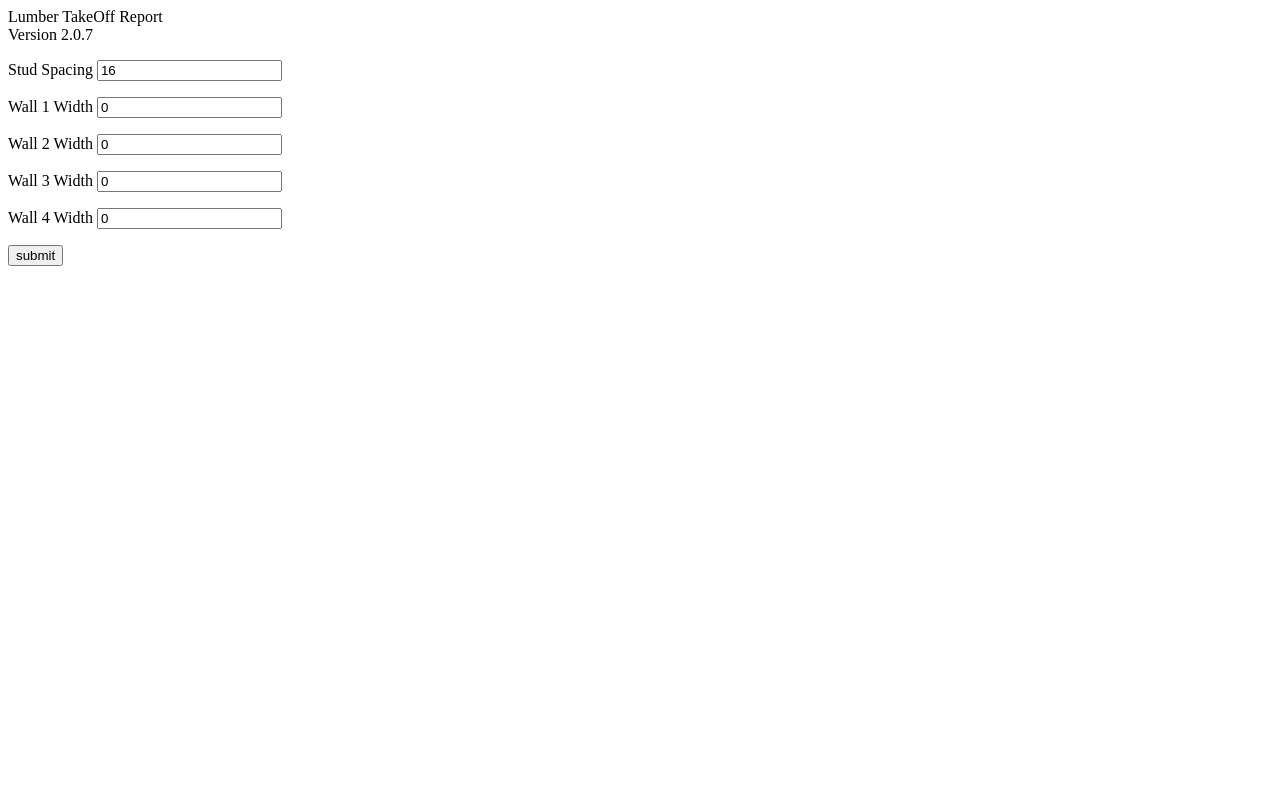
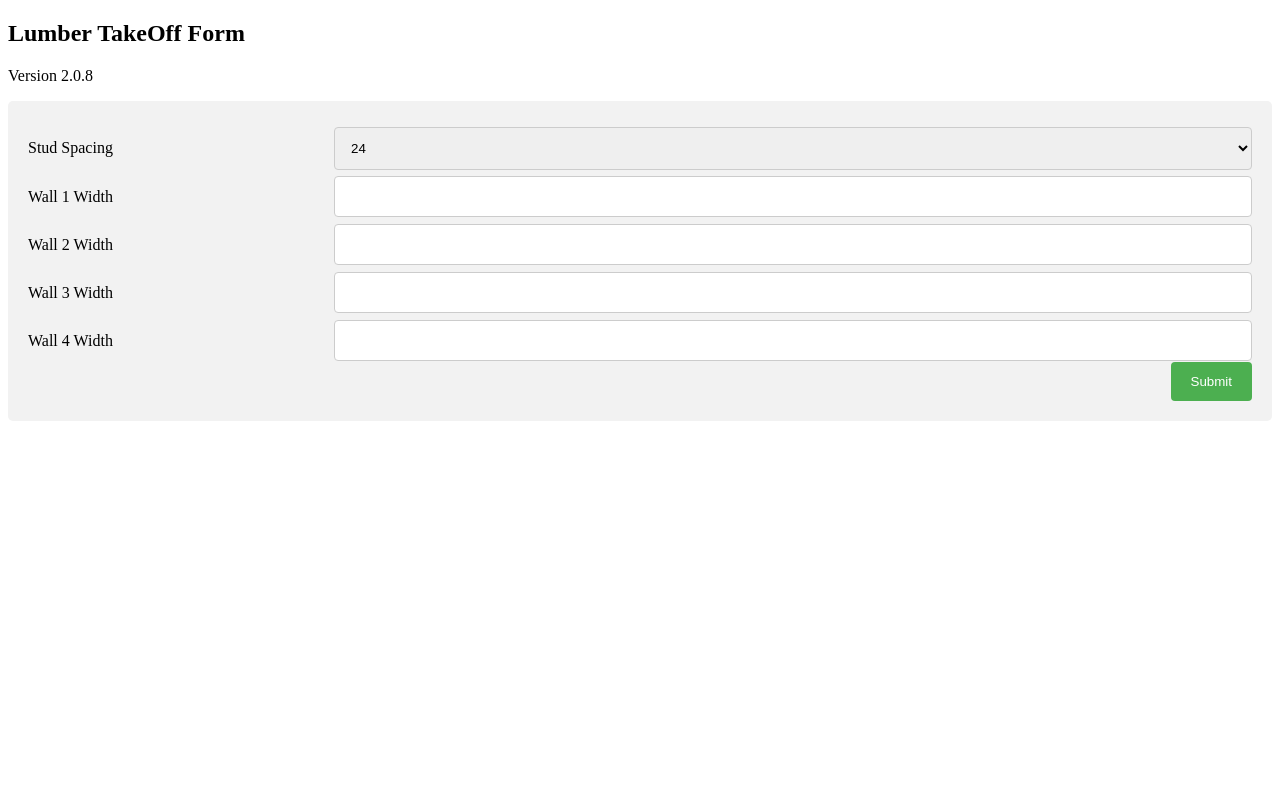
Before and after one commit to eric-sd/lumber-takeoff, a Flask app: page / in a window 1280 px wide. Run offline with Flask 2, Linux system fonts and the light colour scheme.

Commit message:
added css to forms and result page

```diff
--- a/app/app.py
+++ b/app/app.py
@@ -25,7 +25,7 @@ def result():
       newResult['Stud Spacing'] = str(result['studSpacing']) + " inches "
       for fieldname, value in result.items():
           if value:
-              if 'Width' in fieldname and int(value) > 0:
+              if 'width' in fieldname.casefold() and int(value) > 0:
                   totalStuds = totalStuds + figureOutStuds(result[fieldname],result['studSpacing'])
                   newResult[fieldname] = str(value) + " feet"
 
--- a/app/takeOff.ini
+++ b/app/takeOff.ini
@@ -1,2 +1,2 @@
 [metadata]
-version=2.0.7
+version=2.0.8
--- a/app/templates/lumber.html
+++ b/app/templates/lumber.html
@@ -1,20 +1,136 @@
+<!DOCTYPE html>
 <html>
-  <head>
+<head>
     <title> Lumber Take Off Report </title>
-    <meta http-equiv="Cache-Control" content="no-cache, no-store, must-revalidate" />
-    <meta http-equiv="Pragma" content="no-cache" />
-    <meta http-equiv="Expires" content="0" />
-  </head>
-  Lumber TakeOff Report <br>
-  Version {{ version }}
-   <body>
-      <form action = "{{ url_for('result') }}" method = "POST">
-         <p>Stud Spacing  <input type = "text" name = "studSpacing" value=16 /></p>
-         <p>Wall 1 Width  <input type = "text" name = "Wall 1 Width" value=0 /></p>
-         <p>Wall 2 Width  <input type = "text" name = "Wall 2 Width" value=0 /></p>
-         <p>Wall 3 Width  <input type = "text" name = "Wall 3 Width" value=0 /></p>
-         <p>Wall 4 Width  <input type = "text" name = "Wall 4 Width" value=0 /></p>
-         <p><input type = "submit" value = "submit" /></p>
-      </form>
-   </body>
+<style>
+* {
+  box-sizing: border-box;
+}
+
+input[type=text], select, textarea {
+  width: 100%;
+  padding: 12px;
+  border: 1px solid #ccc;
+  border-radius: 4px;
+  resize: vertical;
+}
+
+label {
+  padding: 12px 12px 12px 0;
+  display: inline-block;
+}
+
+input[type=submit] {
+  background-color: #4CAF50;
+  color: white;
+  padding: 12px 20px;
+  border: none;
+  border-radius: 4px;
+  cursor: pointer;
+  float: right;
+}
+
+input[type=submit]:hover {
+  background-color: #45a049;
+}
+
+.container {
+  border-radius: 5px;
+  background-color: #f2f2f2;
+  padding: 20px;
+}
+
+.col-25 {
+  float: left;
+  width: 25%;
+  margin-top: 6px;
+}
+
+.col-75 {
+  float: left;
+  width: 75%;
+  margin-top: 6px;
+}
+
+/* Clear floats after the columns */
+.row:after {
+  content: "";
+  display: table;
+  clear: both;
+}
+
+/* Responsive layout - when the screen is less than 600px wide, make the two columns stack on top of each other instead of next to each other */
+@media screen and (max-width: 600px) {
+  .col-25, .col-75, input[type=submit] {
+    width: 100%;
+    margin-top: 0;
+  }
+}
+</style>
+</head>
+<body>
+
+<h2>Lumber TakeOff Form</h2>
+<p>Version {{ version }}</p>
+
+<div class="container">
+  <form action = "{{ url_for('result') }}" method = "POST" autocomplete="on">
+  <div class="row">
+    <div class="col-25">
+      <label for="studSpacing">Stud Spacing</label>
+    </div>
+    <div class="col-75">
+      <select id="studSpacing" name="studSpacing">
+        <option value="24">24</option>
+        <option value="16">16</option>
+        <option value="14">14</option>
+        <option value="12">12</option>
+      </select>
+    </div>
+  </div>
+
+  <div class="row">
+    <div class="col-25">
+      <label for="wall1w">Wall 1 Width</label>
+    </div>
+    <div class="col-75">
+      <input type="text" id="wall1w" name="Wall 1 Width" autocomplete="on">
+    </div>
+  </div>
+
+  <div class="row">
+    <div class="col-25">
+      <label for="wall2w">Wall 2 Width</label>
+    </div>
+    <div class="col-75">
+      <input type="text" id="wall2w" name="Wall 2 Width" autocomplete="on">
+    </div>
+  </div>
+
+  <div class="row">
+    <div class="col-25">
+      <label for="wall3w">Wall 3 Width</label>
+    </div>
+    <div class="col-75">
+      <input type="text" id="wall3w" name="Wall 3 Width" autocomplete="on">
+    </div>
+  </div>
+
+  <div class="row">
+    <div class="col-25">
+      <label for="wall4w">Wall 4 Width</label>
+    </div>
+    <div class="col-75">
+      <input type="text" id="wall4w" name="Wall 4 Width" autocomplete="on">
+    </div>
+  </div>
+
+
+  <div class="row">
+    <input type="submit" value="Submit">
+  </div>
+  </form>
+</div>
+
+</body>
 </html>
--- a/k8s/flask-deployment.yaml
+++ b/k8s/flask-deployment.yaml
@@ -16,6 +16,6 @@ spec:
     spec:
       containers:
       - name: flask
-        image: ericvim/lumber-takeoff:v2.0.7
+        image: ericvim/lumber-takeoff:v2.0.8
         ports:
         - containerPort: 5000
--- a/k8s/flask-pod.yaml
+++ b/k8s/flask-pod.yaml
@@ -7,6 +7,6 @@ metadata:
 spec:
   containers:
   - name: flask
-    image: ericvim/lumber-takeoff:v2.0.7
+    image: ericvim/lumber-takeoff:v2.0.8
     ports:
     - containerPort: 5000
```
Also changed, not shown: app/templates/result.html (+34 -16 lines).
